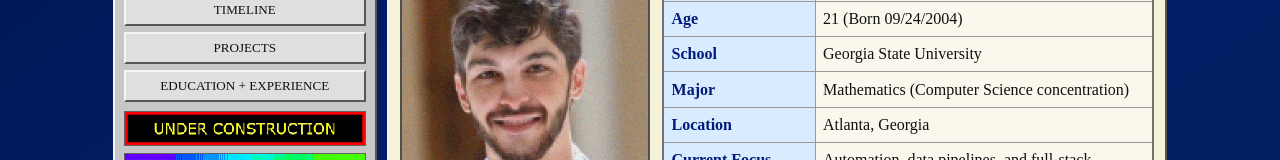
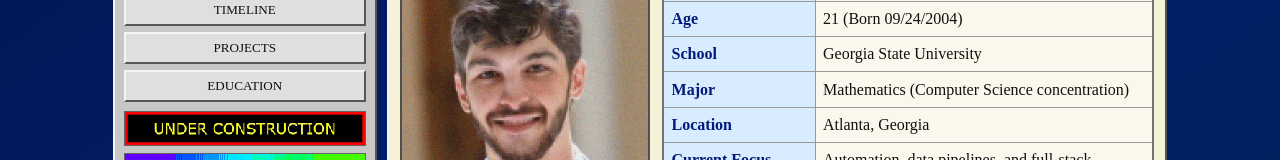
Before and after one commit to ConnorSwis/Connor-Portfolio, a React (Vite) app: page / in a window 1280 px wide. Shown: the part 208-368 px from the top of the page. Built offline with nearby package versions, Linux system fonts and the light colour scheme; no server answers.

Commit message:
Use 'Education' label instead of 'Education + Experience'

```diff
--- a/src/components/RetroSidebar.tsx
+++ b/src/components/RetroSidebar.tsx
@@ -32,7 +32,7 @@ export function RetroSidebar({
             Projects
           </button>
           <button onClick={() => onJumpToSection?.("education")} type="button">
-            Education + Experience
+            Education
           </button>
         </div>
       )}
--- a/src/pages/HomePage.tsx
+++ b/src/pages/HomePage.tsx
@@ -333,7 +333,7 @@ export function HomePage({ visitorCount }: HomePageProps) {
             className="retro-card"
             id="education"
             message="The education section failed to load."
-            title="Education + Experience"
+            title="Education"
           />
         }
         name="HomeEducation"
```
